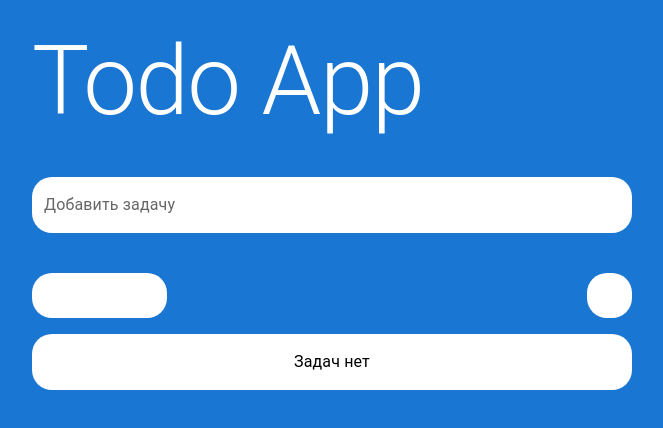
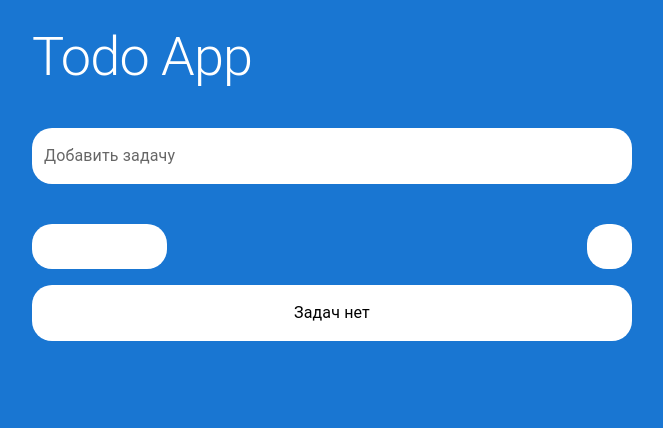
Before and after one commit to tyulyubaevp/todo-app, a React (Vite) app: page / in a window 1280 px wide. Shown: the top 428 px of the page, without its empty margins (308-971 px from the left). Built offline with nearby package versions, Linux system fonts and the light colour scheme; some icons are missing.

Commit message:
Deleted list numbers

```diff
--- a/src/App.tsx
+++ b/src/App.tsx
@@ -87,7 +87,7 @@ function App() {
           margin: "0 auto",
           paddingTop: "25px",
         }}
-        padding='10px'
+        padding="10px"
       >
         <Stack
           direction="row"
@@ -96,7 +96,12 @@ function App() {
           width="100%"
           spacing={1}
         >
-          <Typography variant="h1" component="h1" color="#fff">
+          <Typography
+            variant="h1"
+            component="h1"
+            color="#fff"
+            sx={{ fontSize: { xs: "54px" } }}
+          >
             Todo App
           </Typography>
           <IconButton onClick={toggleDarkMode}>
--- a/src/components/EditTodo/EditTodo.tsx
+++ b/src/components/EditTodo/EditTodo.tsx
@@ -30,19 +30,19 @@ const EditTodo = ({
 
   return (
     <>
-      <Modal open={modal} onClose={closeModal} sx={{ p: { xs: 2, sm: 0 } }}>
+      <Modal open={modal} onClose={closeModal}>
         <Box
           sx={{
             position: "absolute",
             top: "50%",
             left: "50%",
             transform: "translate(-50%, -50%)",
-            maxWidth: 400,
+            maxWidth: "400px",
             width: "100%",
             bgcolor: "#fff",
             borderRadius: "20px",
             p: 2,
-            boxShadow: "10px 10px 0px grey",
+            boxShadow: "10px 10px 0px #00000089",
           }}
           component="form"
           onSubmit={handleSubmit}
@@ -55,7 +55,12 @@ const EditTodo = ({
               width="100%"
               spacing={1}
             >
-              <Typography variant="h4" component="h2" color="grey">
+              <Typography
+                variant="h4"
+                component="h2"
+                color="#00000089"
+                sx={{ fontSize: { xs: "24px" } }}
+              >
                 Редактировать
               </Typography>
               <IconButton onClick={closeModal}>
@@ -70,7 +75,7 @@ const EditTodo = ({
               spacing={1}
             >
               <TextField
-                sx={{ width: "100%", paddingTop: "5px" }}
+                sx={{ width: "100%" }}
                 variant="filled"
                 size="small"
                 hiddenLabel
--- a/src/components/TodoList/TodoList.tsx
+++ b/src/components/TodoList/TodoList.tsx
@@ -188,7 +188,7 @@ const TodoList = ({
                     }}
                   >
                     <ListItemText
-                      primary={`${index + 1}. ${todo.title}`}
+                      primary={`${todo.title}`}
                       sx={{
                         overflow: "hidden",
                         textOverflow: "ellipsis",
```
